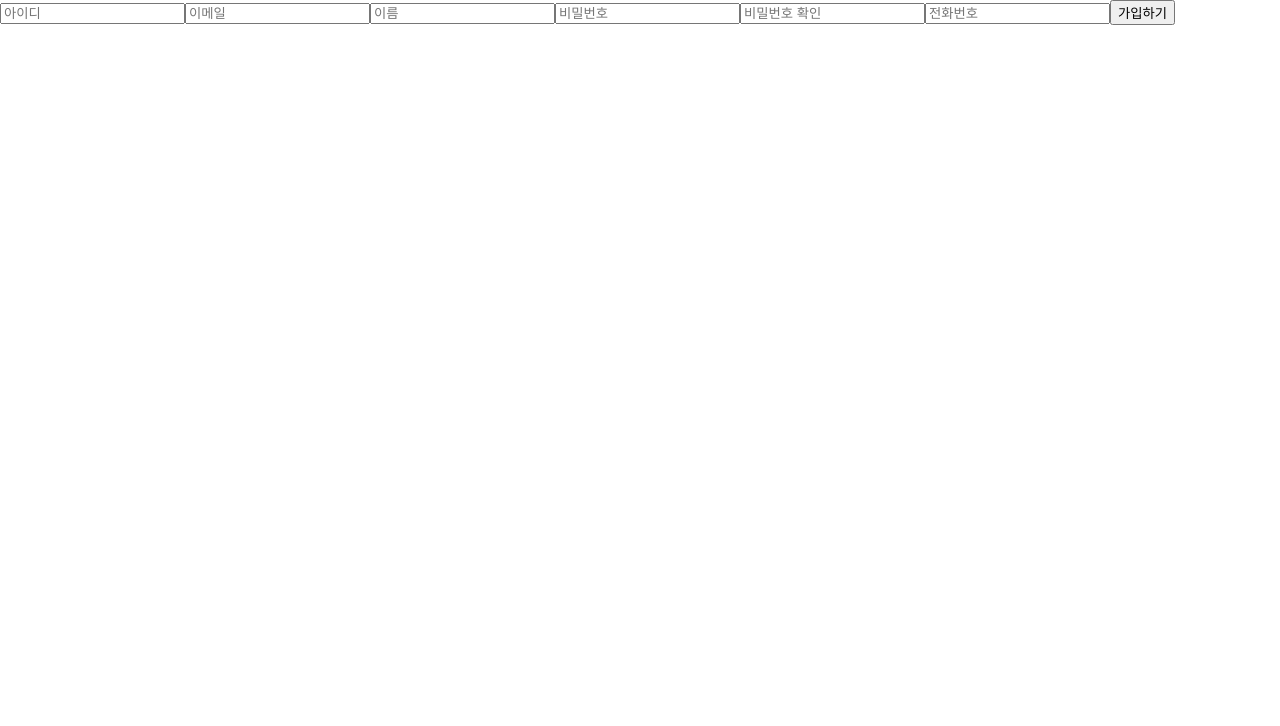
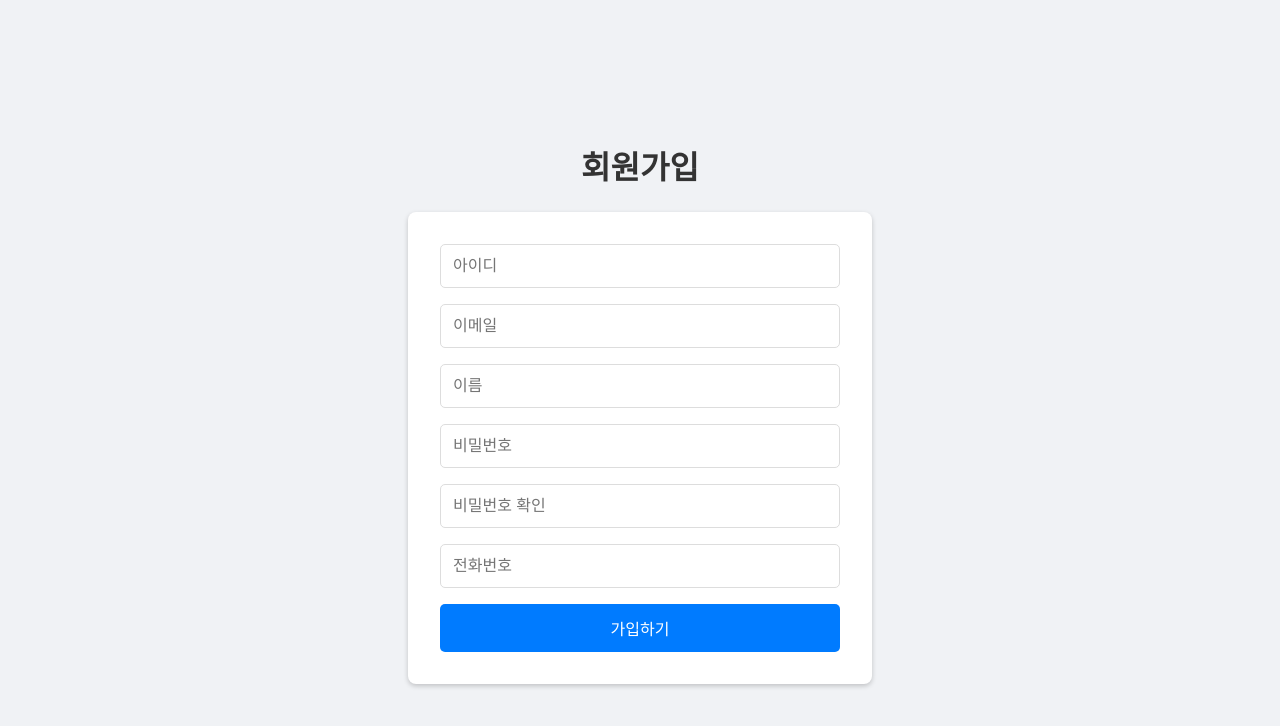
Before and after one commit to 2024Nagoya/cafe_nagoya, a React (Create React App) app in the folder src/main/front/: page / in a window 1280 px wide. Shown: the top 726 px of the page. Built offline with nearby package versions, Linux system fonts and the light colour scheme.

Commit message:
signup page

```diff
--- /dev/null
+++ b/src/main/front/src/SignUpForm.css
@@ -0,0 +1,62 @@
+/* SignUpForm.css */
+
+.signup-container {
+    display: flex;
+    flex-direction: column;
+    align-items: center;
+    justify-content: center;
+    height: 100vh;
+    background-color: #f0f2f5;
+}
+
+.signup-title {
+    font-size: 2rem;
+    color: #333;
+    margin-bottom: 1.5rem;
+    font-weight: bold;
+}
+
+.signup-form {
+    background-color: #fff;
+    border-radius: 8px;
+    box-shadow: 0 2px 5px rgba(0, 0, 0, 0.2);
+    padding: 2rem;
+    width: 100%;
+    max-width: 400px;
+}
+
+.signup-input {
+    width: 100%;
+    padding: 0.75rem;
+    margin-bottom: 1rem;
+    border: 1px solid #ddd;
+    border-radius: 5px;
+    box-sizing: border-box;
+    font-size: 1rem;
+    color: #333;
+}
+
+.signup-input:focus {
+    border-color: #007bff;
+    outline: none;
+}
+
+.signup-button {
+    width: 100%;
+    padding: 0.75rem;
+    background-color: #007bff;
+    color: #fff;
+    border: none;
+    border-radius: 5px;
+    font-size: 1rem;
+    cursor: pointer;
+    transition: background-color 0.3s ease;
+}
+
+.signup-button:hover {
+    background-color: #0056b3;
+}
+
+.signup-button:active {
+    background-color: #00408a;
+}
--- a/src/main/front/src/components/SignUpForm.js
+++ b/src/main/front/src/components/SignUpForm.js
@@ -1,6 +1,7 @@
 import React, { useState } from 'react';
 import axios from 'axios';
 import signUp from '../App'; // signUp 함수를 정의한 파일의 경로로 수정
+import '../SignUpForm.css'; // CSS 파일을 import 합니다.
 
 function SignUpForm() {
     const [formData, setFormData] = useState({
@@ -33,15 +34,65 @@ function SignUpForm() {
     }
 
     return (
-        <form onSubmit={handleSubmit}>
-            <input type="text" name="id" value={formData.id} onChange={handleChange} placeholder="아이디" required />
-            <input type="email" name="email" value={formData.email} onChange={handleChange} placeholder="이메일" required />
-            <input type="text" name="name" value={formData.name} onChange={handleChange} placeholder="이름" required />
-            <input type="password" name="password" value={formData.password} onChange={handleChange} placeholder="비밀번호" required />
-            <input type="password" name="confirmPassword" value={formData.confirmPassword} onChange={handleChange} placeholder="비밀번호 확인" required />
-            <input type="tel" name="phoneNumber" value={formData.phoneNumber} onChange={handleChange} placeholder="전화번호" />
-            <button type="submit">가입하기</button>
-        </form>
+        <div className="signup-container">
+            <h2 className="signup-title">회원가입</h2>
+            <form className="signup-form" onSubmit={handleSubmit}>
+                <input
+                    type="text"
+                    name="id"
+                    value={formData.id}
+                    onChange={handleChange}
+                    placeholder="아이디"
+                    required
+                    className="signup-input"
+                />
+                <input
+                    type="email"
+                    name="email"
+                    value={formData.email}
+                    onChange={handleChange}
+                    placeholder="이메일"
+                    required
+                    className="signup-input"
+                />
+                <input
+                    type="text"
+                    name="name"
+                    value={formData.name}
+                    onChange={handleChange}
+                    placeholder="이름"
+                    required
+                    className="signup-input"
+                />
+                <input
+                    type="password"
+                    name="password"
+                    value={formData.password}
+                    onChange={handleChange}
+                    placeholder="비밀번호"
+                    required
+                    className="signup-input"
+                />
+                <input
+                    type="password"
+                    name="confirmPassword"
+                    value={formData.confirmPassword}
+                    onChange={handleChange}
+                    placeholder="비밀번호 확인"
+                    required
+                    className="signup-input"
+                />
+                <input
+                    type="tel"
+                    name="phoneNumber"
+                    value={formData.phoneNumber}
+                    onChange={handleChange}
+                    placeholder="전화번호"
+                    className="signup-input"
+                />
+                <button type="submit" className="signup-button">가입하기</button>
+            </form>
+        </div>
     );
 }
 
```
Also changed, not shown: 2 other files (tests, documents, lock files or other folders).
